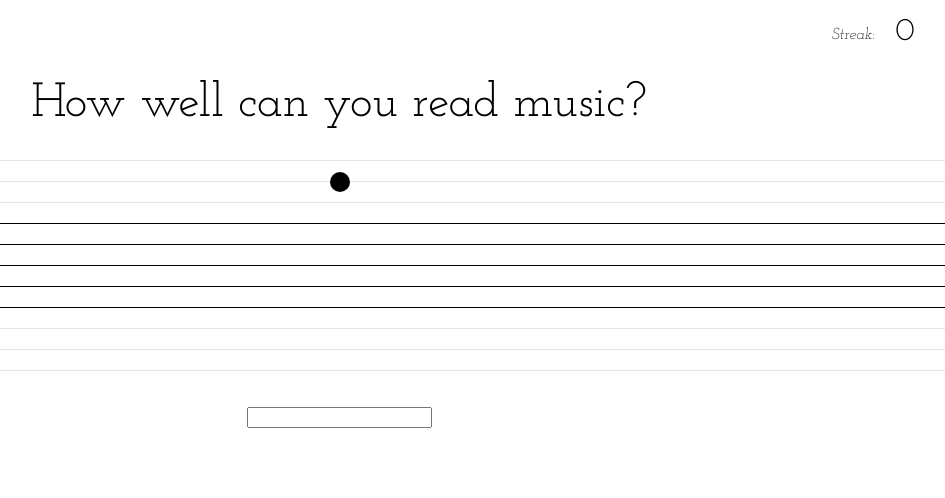
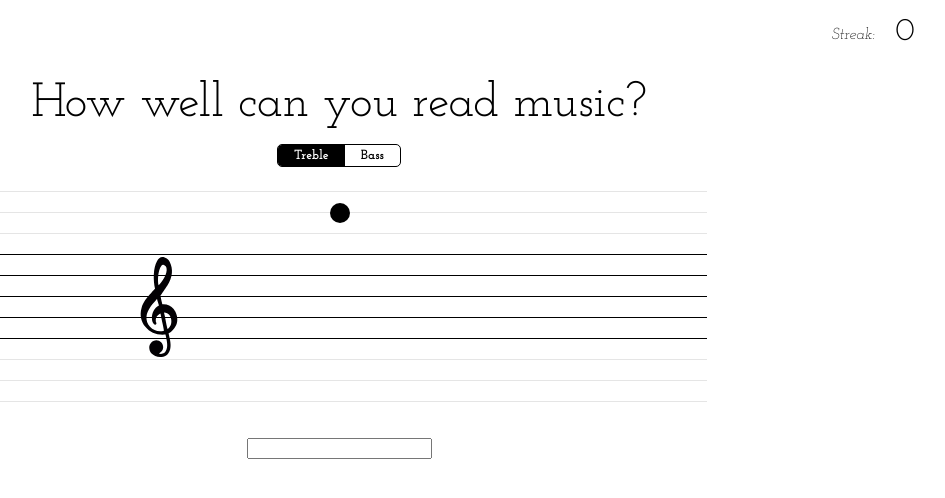
Before and after one commit to alexhomingwong/learn-music-notes-game, a React (Create React App) app: page / in a window 1280 px wide. Shown: the top 498 px of the page, without its empty margins (301-1246 px from the left). Built offline with nearby package versions, Linux system fonts and the light colour scheme.

Commit message:
added a toggle to switch the clef types

```diff
--- a/src/App.tsx
+++ b/src/App.tsx
@@ -5,6 +5,7 @@ import { treble, notes } from "./notePostion";
 import { Input } from "./components/Input";
 import { Score } from "./components/Score";
 import { Message } from "./components/Message";
+import { ClefToggle } from "./components/ClefToggle";
 
 const AppContainer = styled.div`
   display: flex;
@@ -18,14 +19,16 @@ interface IState {
   answer: string;
   streak: number;
   correct?: boolean;
+  clefType: "treble" | "bass";
 }
 
 class App extends React.Component<{}, IState> {
-  state = {
+  state: IState = {
     index: Math.floor(Math.random() * treble.length),
     answer: "",
     streak: 0,
     correct: undefined,
+    clefType: "treble",
   };
 
   getRandomNoteIndex = (): number => {
@@ -72,6 +75,10 @@ class App extends React.Component<{}, IState> {
     }
   };
 
+  switchClefType = (clefType: "treble" | "bass") => () => {
+    this.setState({ clefType });
+  };
+
   isInputCorrectNote = (answer: string) => answer === treble[this.state.index];
 
   render = () => {
@@ -79,8 +86,12 @@ class App extends React.Component<{}, IState> {
       <>
         <Score streak={this.state.streak} />
         <Message correct={this.state.correct} streak={this.state.streak} />
+        <ClefToggle
+          activeClef={this.state.clefType}
+          switchClefType={this.switchClefType}
+        />
         <AppContainer>
-          <MusicSheet index={this.state.index} />
+          <MusicSheet clefType={this.state.clefType} index={this.state.index} />
           <Input
             checkInputToNote={this.checkInputToNote}
             answer={this.state.answer}
--- /dev/null
+++ b/src/components/ClefToggle.tsx
@@ -0,0 +1,58 @@
+import React from "react";
+import styled from "styled-components";
+
+interface IButton {
+  active: boolean;
+}
+
+const Button = styled.button<IButton>`
+  border: none;
+  font-family: "Josefin Slab", serif;
+  font-weight: 700;
+  background-color: transparent;
+  outline: none;
+  padding: 0.25rem 1rem;
+  background-color: ${({ active }) => (active ? "black" : "transparent")};
+  color: ${({ active }) => (active ? "white" : "black")};
+  :hover {
+    cursor: ${({ active }) => (active ? "default" : "pointer")};
+  }
+`;
+
+const ButtonGroup = styled.div`
+  border: 1px solid black;
+  border-radius: 5px;
+  overflow: hidden;
+`;
+
+const Container = styled.div`
+  display: flex;
+  justify-content: center;
+  margin: 0.5rem;
+`;
+
+interface IProps {
+  activeClef: "treble" | "bass";
+  switchClefType: (clefType: "treble" | "bass") => () => void;
+}
+
+export const ClefToggle = (props: IProps) => {
+  return (
+    <Container>
+      <ButtonGroup>
+        <Button
+          onClick={props.switchClefType("treble")}
+          active={props.activeClef === "treble"}
+        >
+          Treble
+        </Button>
+        <Button
+          onClick={props.switchClefType("bass")}
+          active={props.activeClef === "bass"}
+        >
+          Bass
+        </Button>
+      </ButtonGroup>
+    </Container>
+  );
+};
--- a/src/components/MusicSheet.tsx
+++ b/src/components/MusicSheet.tsx
@@ -2,16 +2,39 @@ import React from "react";
 import styled from "styled-components";
 import { SheetLine } from "./SheetLine";
 import { Note } from "./Note";
+import Treble from "../assets/icons/trebleClef.svg";
+import Bass from "../assets/icons/bassClef.svg";
 
 const StyledMusicSheet = styled.div`
-  width: 100%;
+  width: 60%;
   margin: 1rem;
   padding: 0 1rem;
   position: relative;
 `;
 
+const TrebleClef = styled.img`
+  width: 100%;
+`;
+
+const BassClef = styled.img`
+  width: 60%;
+  margin-bottom: 20px;
+`;
+
+const ImageWrapper = styled.div`
+  top: 50%;
+  width: 100px;
+  transform: translateY(-50%);
+  left: 20%;
+  position: absolute;
+  display: flex;
+  align-items: center;
+  justify-content: center;
+`;
+
 interface IProps {
   index: number;
+  clefType: "treble" | "bass";
 }
 interface IState {
   gapHeight: number;
@@ -37,6 +60,13 @@ export class MusicSheet extends React.Component<IProps, IState> {
   render = () => {
     return (
       <StyledMusicSheet>
+        <ImageWrapper>
+          {this.props.clefType === "treble" ? (
+            <TrebleClef src={Treble} />
+          ) : (
+            <BassClef src={Bass} />
+          )}
+        </ImageWrapper>
         {this.renderLines()}
         <Note yPosition={this.intervals * this.props.index} />
       </StyledMusicSheet>
```
Also changed, not shown: src/assets/icons/bassClef.svg (added), src/assets/icons/trebleClef.svg (added).
